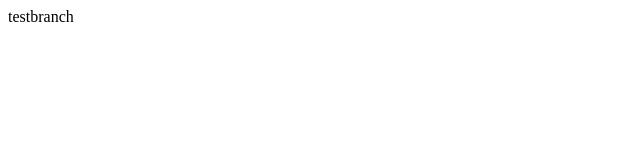
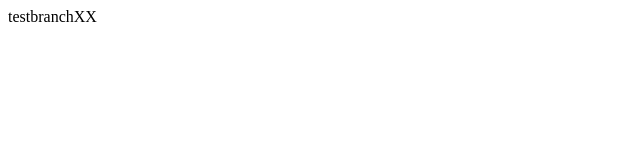
Before and after one commit to geoego/test, a plain HTML site: page index.html in a window 1280 px wide. Shown: the full height of the page, 0-640 px from the left. Drawn offline with Linux system fonts and the light colour scheme.

Commit message:
added XX

```diff
--- a/index.html
+++ b/index.html
@@ -1 +1 @@
-<p>testbranch</p>
+<p>testbranchXX</p>
```
